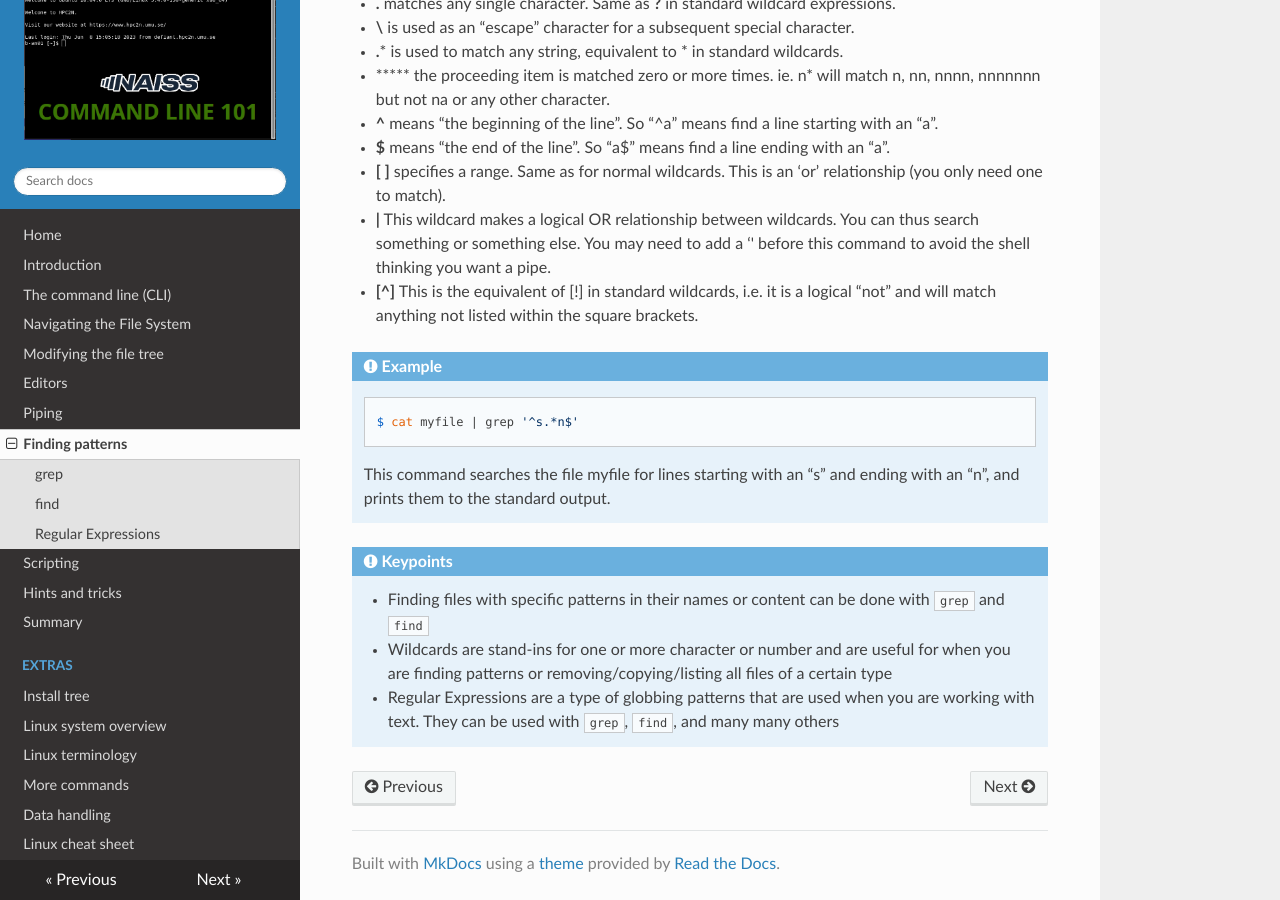
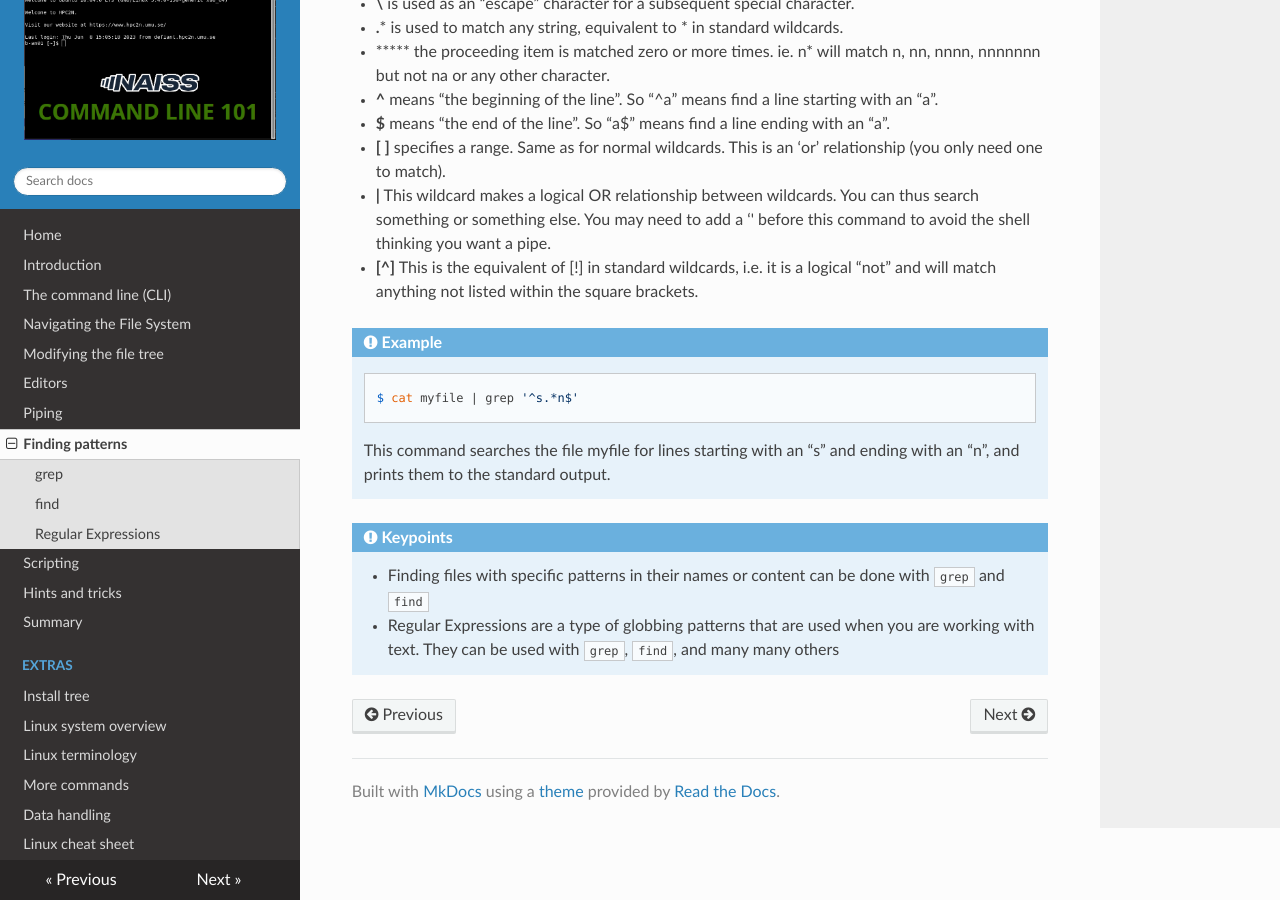
Before and after one commit to hpc2n/linux-command-line-101, an MkDocs documentation site: the page built from docs/patterns.md, in a window 1280 px wide and 900 px high, scrolled down 3896 px. Built offline with MkDocs 1.6.1, drawn with Linux system fonts in a browser that asks for light colours; nearby versions of some CDN libraries; some of the changed text lies outside the part shown.

Commit message:
Fixed a number of small typos as well as changed some links due to wild cards now being in the filesystems section

```diff
--- a/docs/patterns.md
+++ b/docs/patterns.md
@@ -169,5 +168,4 @@
 !!! note "Keypoints"
 
     - Finding files with specific patterns in their names or content can be done with ``grep`` and ``find``
-    - Wildcards are stand-ins for one or more character or number and are useful for when you are finding patterns or removing/copying/listing all files of a certain type
     - Regular Expressions are a type of globbing patterns that are used when you are working with text. They can be used with ``grep``, ``find``, and many many others
--- a/mkdocs.yml
+++ b/mkdocs.yml
@@ -6,8 +6,6 @@
   name: readthedocs
   locale: en
   logo: images/logo-cli-naiss.png
-    #  logo: images/logo-cli.png
-    #  logo: images/hpc2n-blue-text-intro-linux.png
     #  static_templates:
     #- sitemap.html
   include_sidebar: true
```
Also changed, not shown: other parts of docs/patterns.md (+1 -2 lines), docs/filesystem.md (+1 -0 lines), docs/modify.md (+2 -1 lines).
